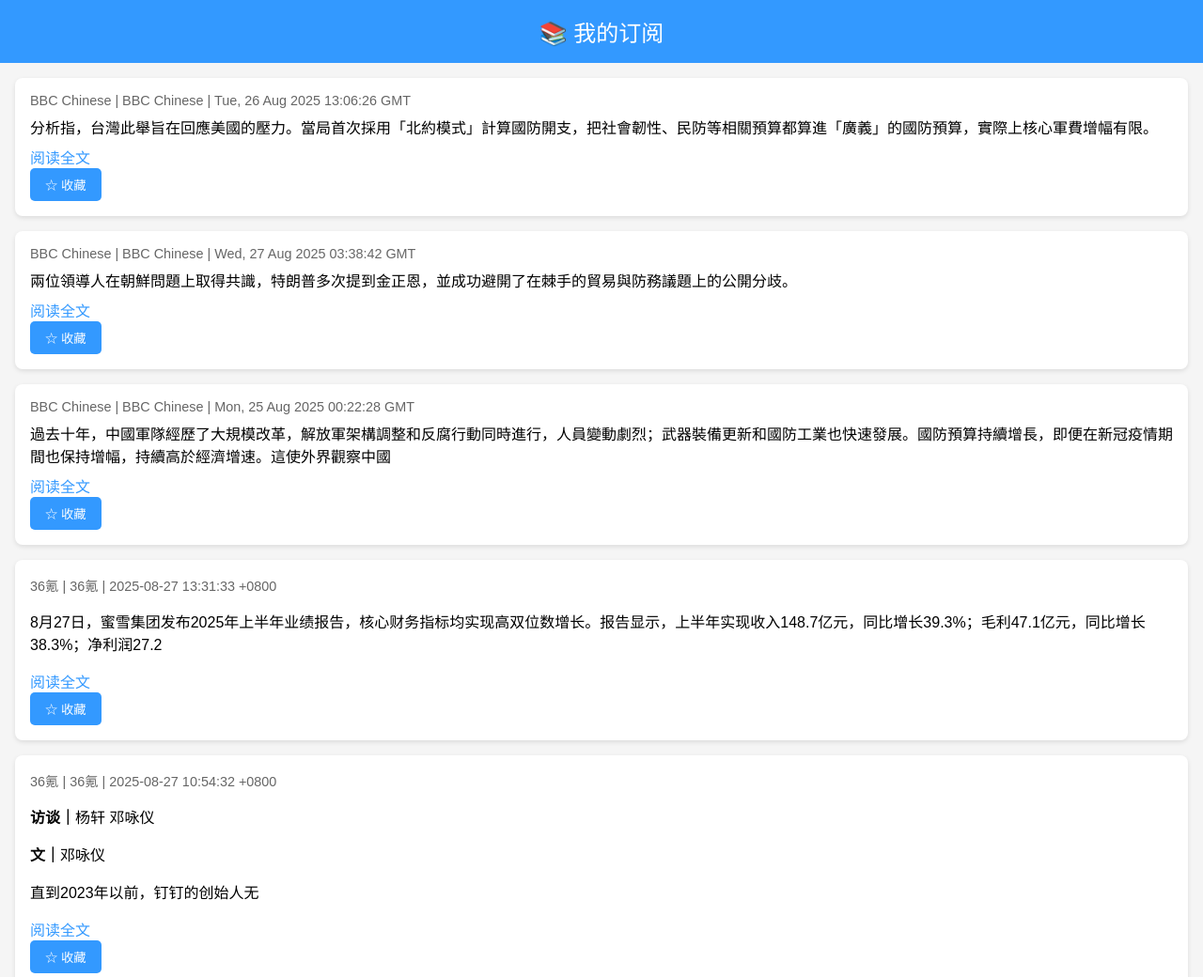
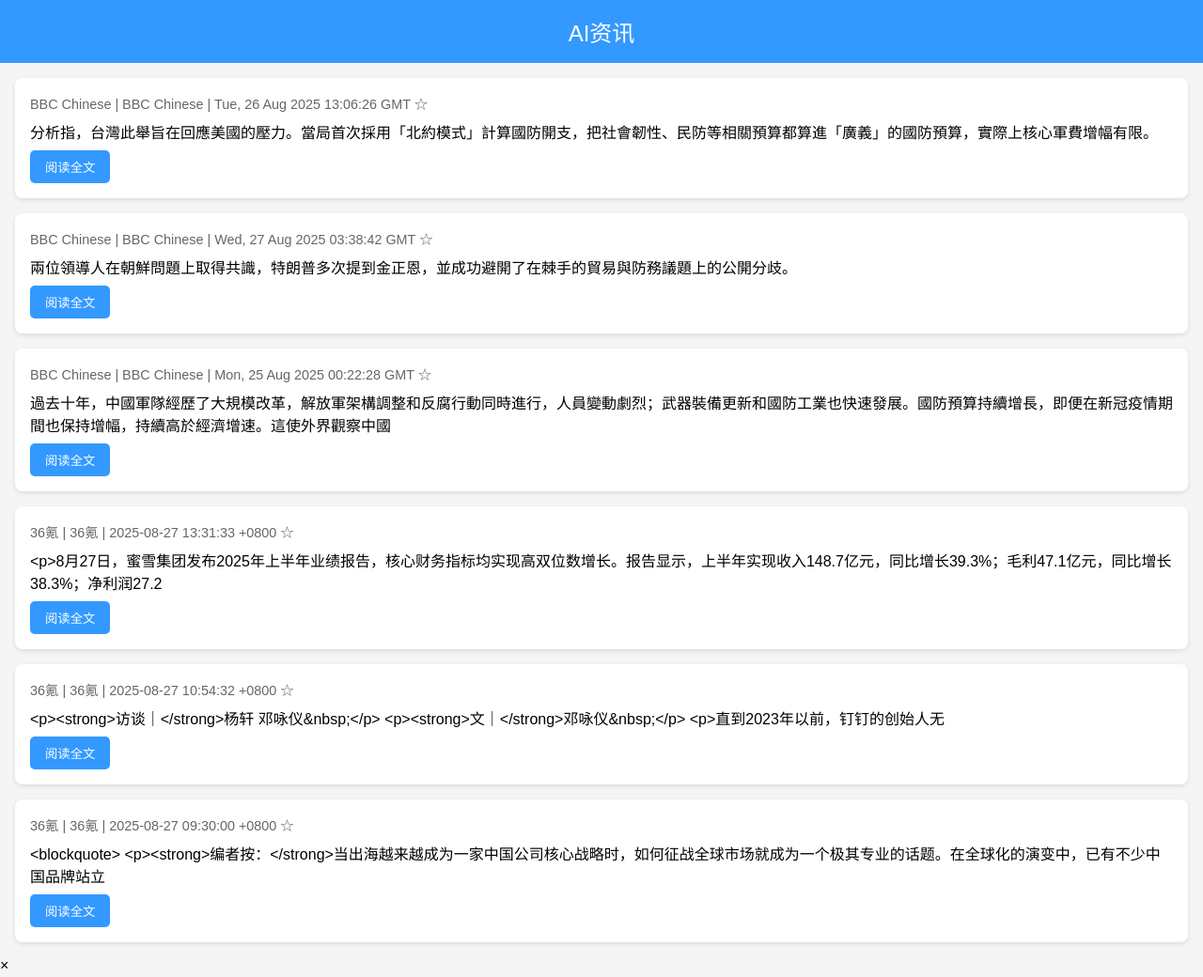
Before and after one commit to songbo6688/news-app, a plain HTML site: page index.html in a window 1280 px wide. Shown: the top 1040 px of the page at 94% size. Drawn offline with Linux system fonts and the light colour scheme.

Commit message:
Update index.html

```diff
--- a/index.html
+++ b/index.html
@@ -3,12 +3,20 @@
 <head>
 <meta charset="UTF-8">
 <meta name="viewport" content="width=device-width, initial-scale=1.0">
-<title>我的公众号聚合</title>
+<title>AI资讯</title>
 <link rel="stylesheet" href="styles.css">
 </head>
 <body>
-<header>📚 我的订阅</header>
+<header>AI资讯</header>
 <main id="news-container">加载中...</main>
+
+<!-- 弹出全文窗口 -->
+<div id="modal" class="modal">
+  <div class="modal-content">
+    <span id="modal-close">&times;</span>
+    <div id="modal-body"></div>
+  </div>
+</div>
 
 <script>
 fetch('articles.json')
@@ -16,34 +24,59 @@
   .then(data => {
     const container = document.getElementById('news-container');
     container.innerHTML = '';
-
     const favorites = JSON.parse(localStorage.getItem('favorites') || '[]');
 
-    data.forEach((item) => {
+    data.forEach(item => {
       const card = document.createElement('div');
       card.className = 'card';
 
-      const meta = `<div class="meta">${item.source} | ${item.author} | ${item.time}</div>`;
-      const summary = `<div class="summary">${item.summary}</div>`;
-      const link = `<a href="${item.url}" target="_blank">阅读全文</a>`;
+      const meta = document.createElement('div');
+      meta.className = 'meta';
+      meta.innerHTML = `${item.source} | ${item.author} | ${item.time}
+        <span class="fav" data-url="${item.url}">
+          ${favorites.includes(item.url) ? '★' : '☆'}
+        </span>`;
 
-      const favBtn = document.createElement('button');
-      favBtn.textContent = favorites.includes(item.url) ? '★ 已收藏' : '☆ 收藏';
-      favBtn.onclick = () => {
-        if (favorites.includes(item.url)) {
-          favorites.splice(favorites.indexOf(item.url), 1);
+      const summary = document.createElement('div');
+      summary.className = 'summary';
+      summary.textContent = item.summary;
+
+      const readBtn = document.createElement('button');
+      readBtn.textContent = "阅读全文";
+      readBtn.onclick = () => showModal(item.content);
+
+      card.appendChild(meta);
+      card.appendChild(summary);
+      card.appendChild(readBtn);
+      container.appendChild(card);
+    });
+
+    // 收藏事件
+    document.querySelectorAll('.fav').forEach(favEl => {
+      favEl.onclick = () => {
+        const url = favEl.dataset.url;
+        const idx = favorites.indexOf(url);
+        if (idx >= 0) {
+          favorites.splice(idx, 1);
+          favEl.textContent = '☆';
         } else {
-          favorites.push(item.url);
+          favorites.push(url);
+          favEl.textContent = '★';
         }
         localStorage.setItem('favorites', JSON.stringify(favorites));
-        favBtn.textContent = favorites.includes(item.url) ? '★ 已收藏' : '☆ 收藏';
       };
+    });
 
-      card.innerHTML = meta + summary + link;
-      card.appendChild(favBtn);
-      container.appendChild(card);
-    });
+    // 关闭全文弹窗
+    document.getElementById('modal-close').onclick = () => {
+      document.getElementById('modal').style.display = 'none';
+    };
   });
+
+function showModal(html) {
+  document.getElementById('modal-body').innerHTML = html;
+  document.getElementById('modal').style.display = 'block';
+}
 </script>
 </body>
 </html>
```
